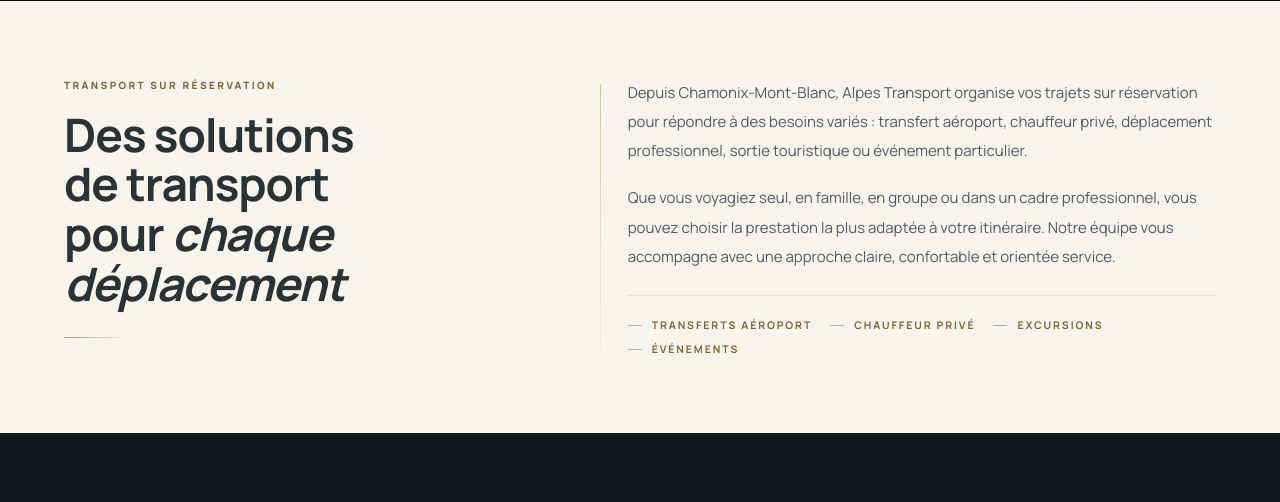
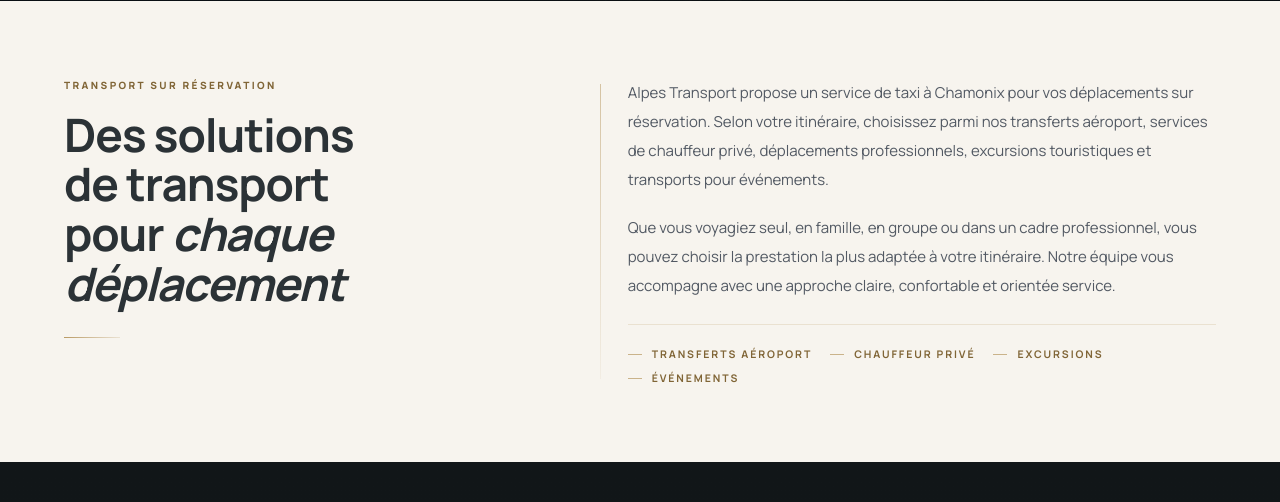
Before and after one commit to hudson661523-afk/Alpes, a PHP site: page /nos-services/ in a window 1280 px wide. Shown: the part 762-1264 px from the top of the page. Run offline with PHP 8.4, Linux system fonts and the light colour scheme.

Commit message:
Polish nos services intro and service descriptions

```diff
--- a/nos-services/index.php
+++ b/nos-services/index.php
@@ -69,7 +69,7 @@ $services = [
         'title' => 'Service Touristique',
         'image' => 'images/alpes-chamonix-alpine-tour.webp',
         'alt' => 'Excursion alpine privée au départ de Chamonix-Mont-Blanc',
-        'description' => 'Explorez Chamonix, les Alpes et les destinations environnantes grâce à un service touristique privé. Vos excursions et visites sont organisées avec confort, pour profiter pleinement des paysages et des étapes de votre parcours.',
+        'description' => 'Explorez Chamonix, les Alpes et les destinations environnantes grâce à un service touristique privé. Vos excursions et visites sont organisées sur réservation, avec un trajet confortable entre les étapes de votre parcours.',
         'detail' => 'Une solution agréable pour les excursions, visites culturelles et découvertes locales en famille ou entre amis.',
         'url' => 'https://alpestransport.fr/service-touristique/',
         'cta' => 'Découvrir le service touristique',
@@ -80,7 +80,7 @@ $services = [
         'title' => 'Voyages d’Affaires',
         'image' => 'images/alpes-voyages-daffaires.webp',
         'alt' => 'Chauffeur privé pour un voyage d’affaires au départ de Chamonix',
-        'description' => 'Simplifiez vos déplacements professionnels avec un transport fiable et confortable entre hôtels, lieux de rendez-vous, gares ou aéroports. Le service est pensé pour les voyageurs d’affaires qui recherchent ponctualité et sérénité.',
+        'description' => 'Simplifiez vos déplacements professionnels avec un transport privé confortable entre hôtels, lieux de rendez-vous, gares ou aéroports. Ce service est adapté aux voyageurs d’affaires qui souhaitent organiser leurs trajets avec sérénité.',
         'detail' => 'Convient aux réunions, conférences, transferts professionnels et itinéraires à horaires définis.',
         'url' => 'https://alpestransport.fr/voyages-daffaires/',
         'cta' => 'Découvrir les voyages d’affaires',
@@ -163,7 +163,7 @@ $reasons = [
                     <span class="nos-intro-rule" aria-hidden="true"></span>
                 </div>
                 <div class="nos-intro-copy">
-                    <p>Depuis Chamonix-Mont-Blanc, Alpes Transport organise vos trajets sur réservation pour répondre à des besoins variés : transfert aéroport, chauffeur privé, déplacement professionnel, sortie touristique ou événement particulier.</p>
+                    <p>Alpes Transport propose un service de taxi à Chamonix pour vos déplacements sur réservation. Selon votre itinéraire, choisissez parmi nos transferts aéroport, services de chauffeur privé, déplacements professionnels, excursions touristiques et transports pour événements.</p>
                     <p>Que vous voyagiez seul, en famille, en groupe ou dans un cadre professionnel, vous pouvez choisir la prestation la plus adaptée à votre itinéraire. Notre équipe vous accompagne avec une approche claire, confortable et orientée service.</p>
                     <ul class="nos-intro-categories" aria-label="Catégories de services">
                         <li>TRANSFERTS AÉROPORT</li>
```
